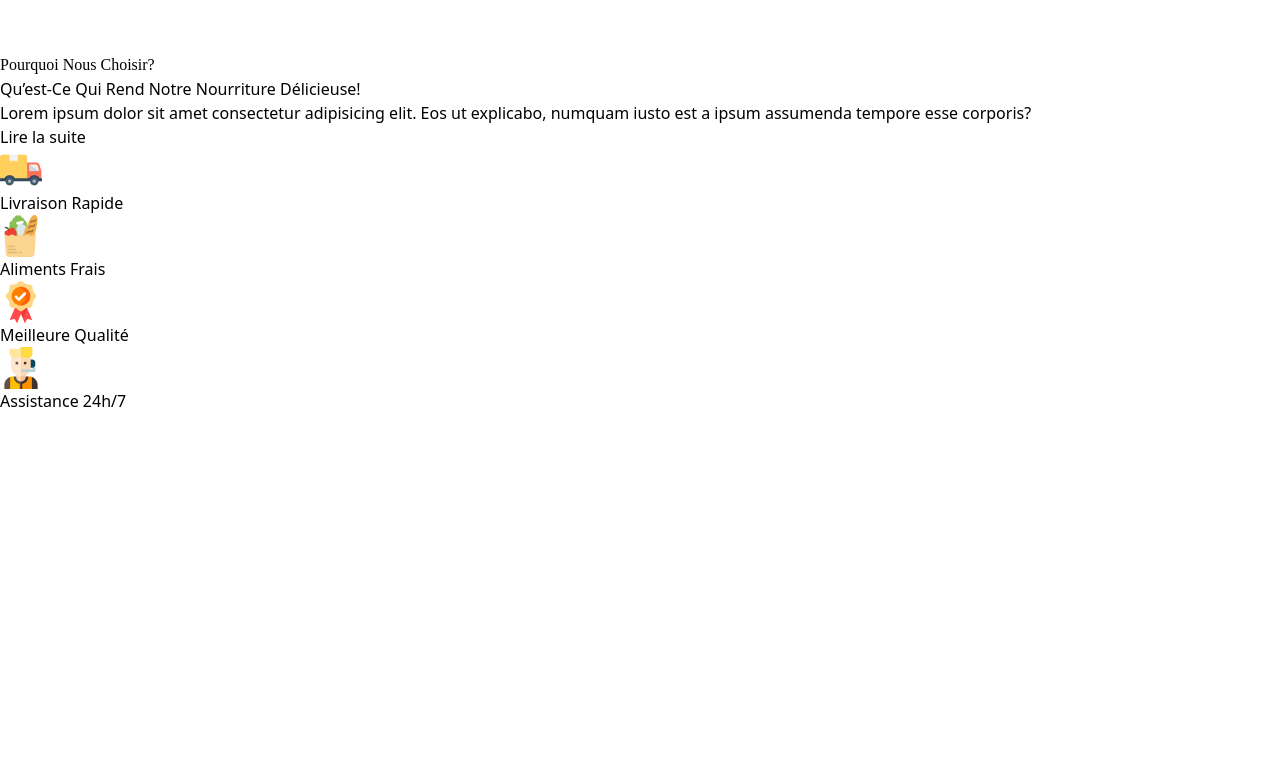
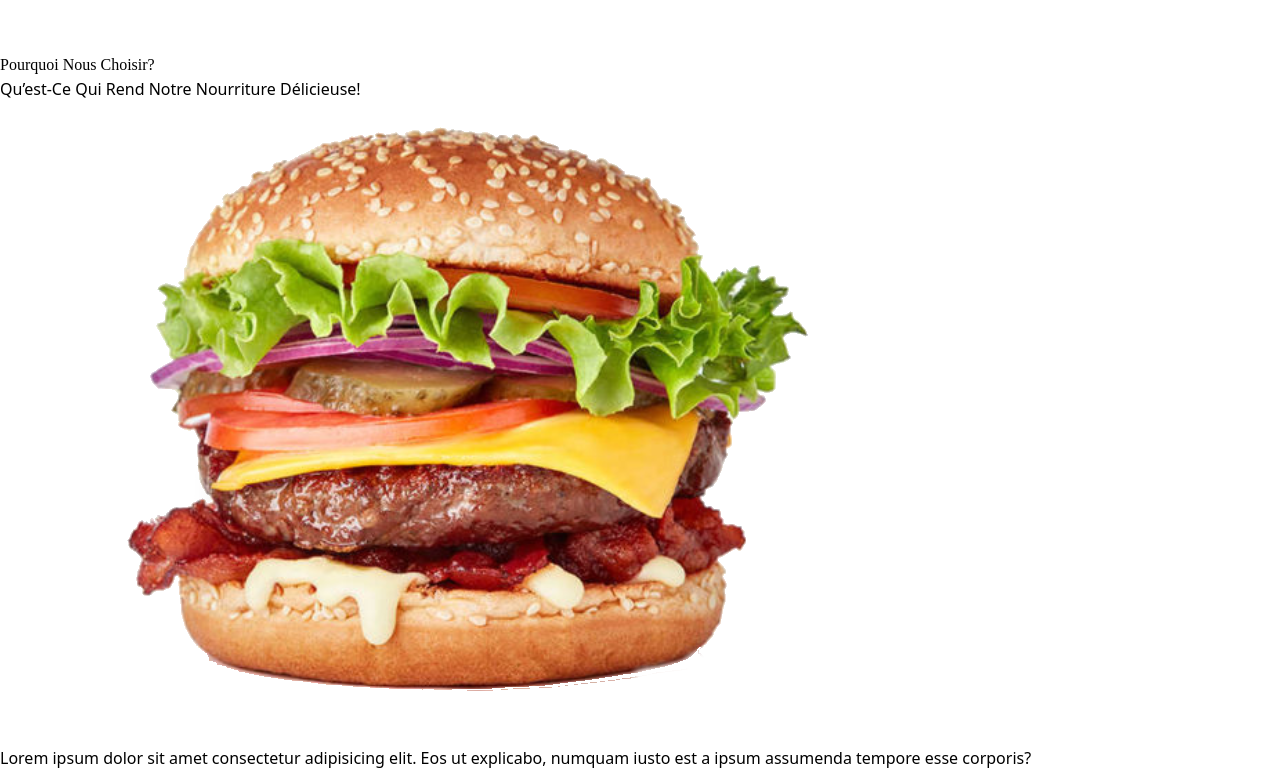
Before and after one commit to Christmp19/ifood, a SvelteKit app: page / in a window 1280 px wide. Shown: the part 2256-3026 px from the top of the page. Before the commit the page ends 2669 px from the top, so only its background shows below. Built offline with nearby package versions, Linux system fonts and the light colour scheme.

Commit message:
feat: Fixed bug in About

```diff
--- a/src/app.css
+++ b/src/app.css
@@ -34,7 +34,7 @@
 
 /* Pour une transition de défilement en douceur */
 html {
-    @apply scroll-smooth overflow-x-hidden scroll-pt-32;
+    @apply scroll-smooth scroll-pt-32;
 }
 
 /* Scrollbar custom */
--- a/src/app.html
+++ b/src/app.html
@@ -11,7 +11,7 @@
 	<meta name="description" content="Resturant Website Design" />
 </head>
 
-<body data-sveltekit-preload-data="hover">
+<body data-sveltekit-preload-data="hover" class="overflow-x-hidden">
 	<div style="display: contents">%sveltekit.body%</div>
 	<!-- class="bg-white dark:bg-gray-800" -->
 </body>
--- a/src/components/main/About.svelte
+++ b/src/components/main/About.svelte
@@ -34,11 +34,11 @@
     id="about"
 >
     <div
-        class="flex flex-col items-center justify-center lg:flex-row md:px-8 px-4"
+        class="flex flex-col items-center justify-center lg:flex-row mx-auto lg:max-w-6xl md:max-w-4xl max-w-2xl px-4"
     >
         <div
             bind:this={imageContainer}
-            class="flex justify-center items-center lg:w-1/2"
+            class="justify-center items-center hidden md:hidden lg:block lg:w-1/2"
             data-aos="fade-left"
         >
             <img
@@ -57,6 +57,17 @@
             >
                 Qu’est-Ce Qui Rend Notre Nourriture Délicieuse!
             </h3>
+            <div
+            bind:this={imageContainer}
+            class="flex lg:hidden justify-center items-center lg:w-1/2 mt-3"
+            data-aos="fade-left"
+        >
+            <img
+                src={AboutImg}
+                alt="About Img"
+                class="relative lg:w-full w-4/5 transition-transform duration-500"
+            />
+        </div>
             <p class="text-gray-700 dark:text-white/90 py-2 md:text-lg text-md">
                 Lorem ipsum dolor sit amet consectetur adipisicing elit. Eos ut
                 explicabo, numquam iusto est a ipsum assumenda tempore esse
```
